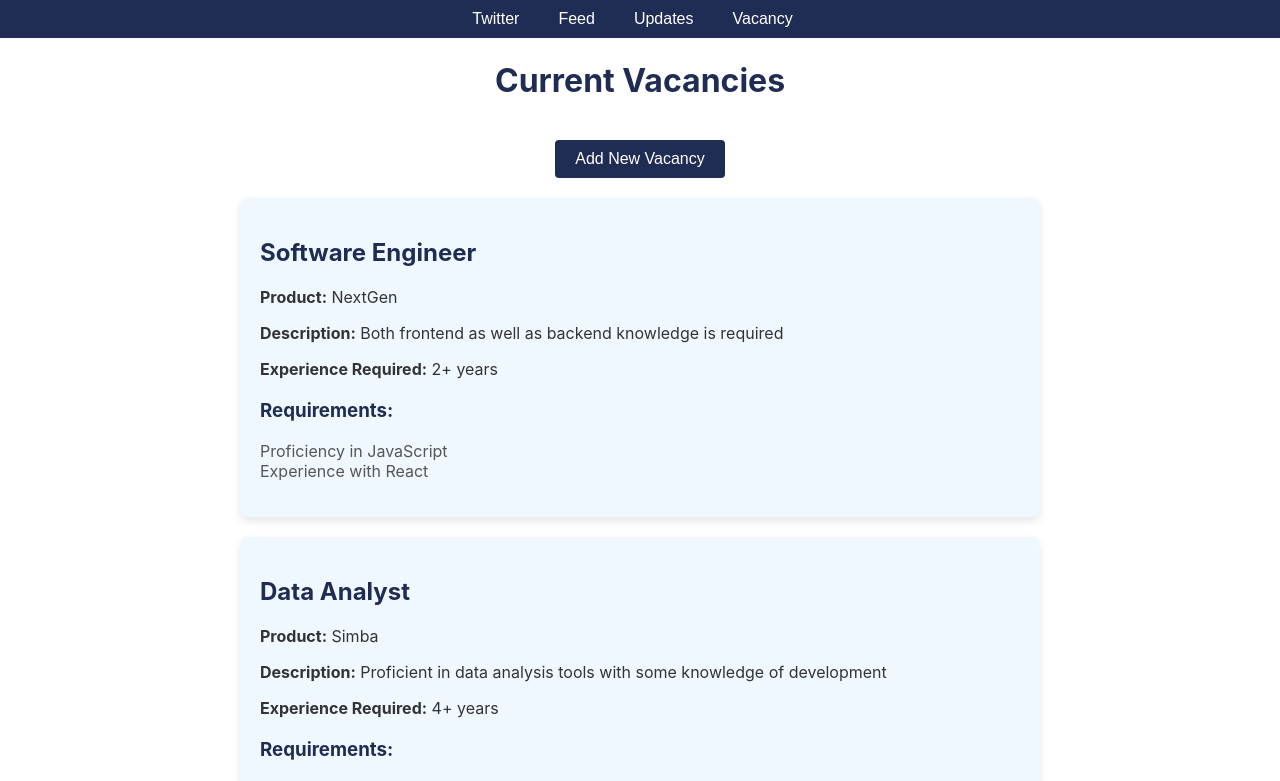
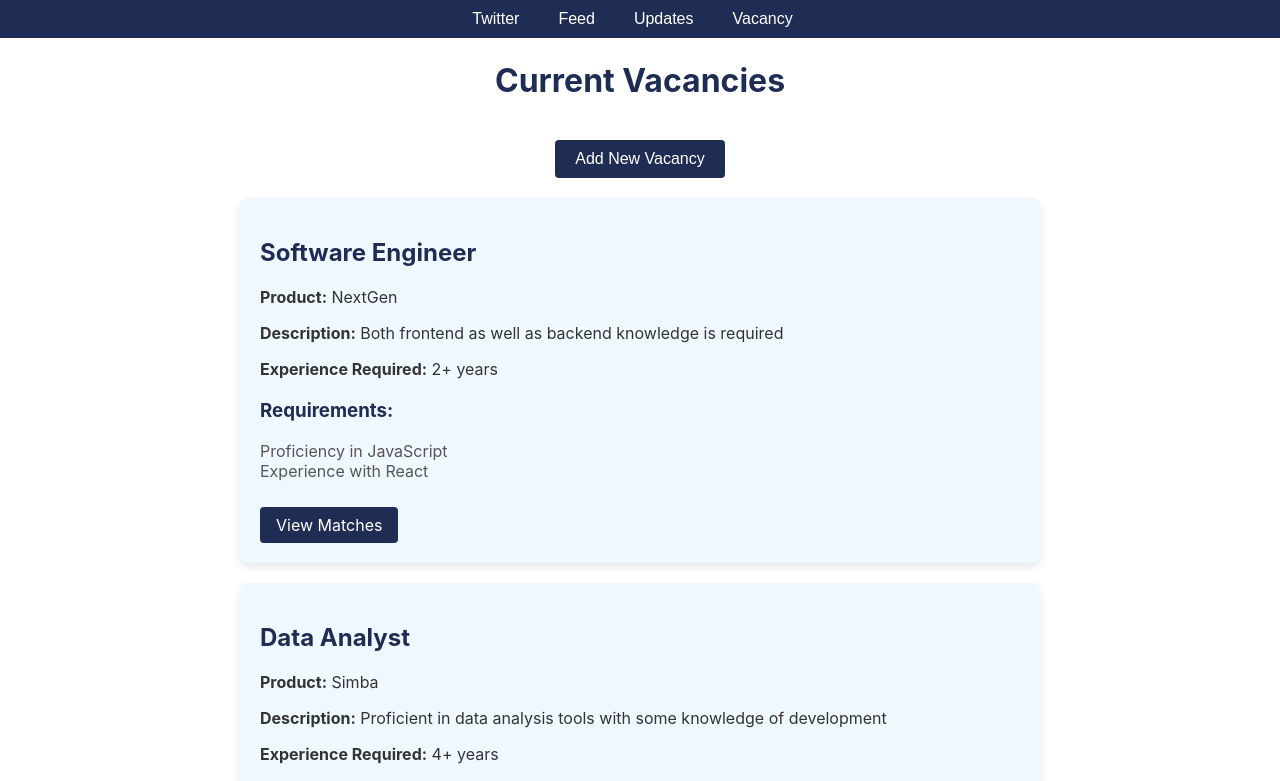
Before and after one commit to nlogn-isw/webapp, a React (Create React App) app in the folder frontend/: page /Vacancies in a window 1280 px wide. Shown: the top 781 px of the page. Built offline with nearby package versions, Linux system fonts and the light colour scheme.

Commit message:
final touches

```diff
--- a/frontend/src/components/Match/Match.js
+++ b/frontend/src/components/Match/Match.js
@@ -14,7 +14,7 @@ const Match = ({ name, email, currentPosition, matchPercentage }) => {
       <h2>{name}</h2>
       <p><strong>Email:</strong> {email}</p>
       <p><strong>Current Position:</strong> {currentPosition}</p>
-      {showMatchPercentage ? <MatchPercentage matchPercentage={matchPercentage} /> : <button onClick={handleShowMatchPercentage}>Requirements Match</button>}
+      {showMatchPercentage ? <MatchPercentage matchPercentage={matchPercentage} /> : <button onClick={handleShowMatchPercentage}>Requirements Fulfilled</button>}
     </div>
   );
 };
--- a/frontend/src/components/Vacancy/Vacancy.css
+++ b/frontend/src/components/Vacancy/Vacancy.css
@@ -28,29 +28,17 @@
         color: #555;
     }
 
-/* src/components/VacancyPage.css */
-.vacancy-page {
-    max-width: 800px;
-    margin: 0 auto;
+.view-matches-button {
+    display: inline-block;
+    padding: 8px 16px;
+    background-color: #1f2c53; /* Button background color */
+    color: white;
+    text-decoration: none;
+    border-radius: 4px;
+    margin-top: 10px;
+    cursor: pointer;
 }
 
-    .vacancy-page h1 {
-        text-align: center;
-        color: #1f2c53; /* Teal */
-        margin-bottom: 40px;
+    .view-matches-button:hover {
+        background-color: #005f5f; /* Button background color on hover */
     }
-
-.add-vacancy-button {
-    background-color: #1f2c53; /* Teal */
-    color: #fff;
-    border: none;
-    border-radius: 4px;
-    padding: 10px 20px;
-    font-size: 16px;
-    cursor: pointer;
-    margin-bottom: 20px;
-}
-
-    .add-vacancy-button:hover {
-        background-color: #005f5f; /* Darker teal on hover */
-    }
--- a/frontend/src/components/Vacancy/Vacancy.js
+++ b/frontend/src/components/Vacancy/Vacancy.js
@@ -14,6 +14,7 @@ const Vacancy = ({ title, description, requirements, product, experienceRequired
                     <li key={index}>{requirement}</li>
                 ))}
             </ul>
+            <a href="/matches" className="view-matches-button">View Matches</a>
         </div>
     );
 };
--- a/frontend/src/components/landing/Landing.js
+++ b/frontend/src/components/landing/Landing.js
@@ -27,7 +27,7 @@ const Landing = () => {
                 </div>
                 <div className="post-card">
                     <img src="https://images.pexels.com/photos/1595387/pexels-photo-1595387.jpeg?auto=compress&cs=tinysrgb&w=1260&h=750&dpr=1" alt="Post 2" />
-                    <h3><span className="small-text">Product Pulse: Stay Updated on Service Developments</span></h3>
+                    <h3><span className="small-text">Product Pulse: Stay Updated</span></h3>
                     <p className="big-text">From regular progress reports to critical announcements, this platform empowers employees and senior developers to share important updates about our products and ongoing work.</p>
                 </div>
                 <div className="post-card">
```
